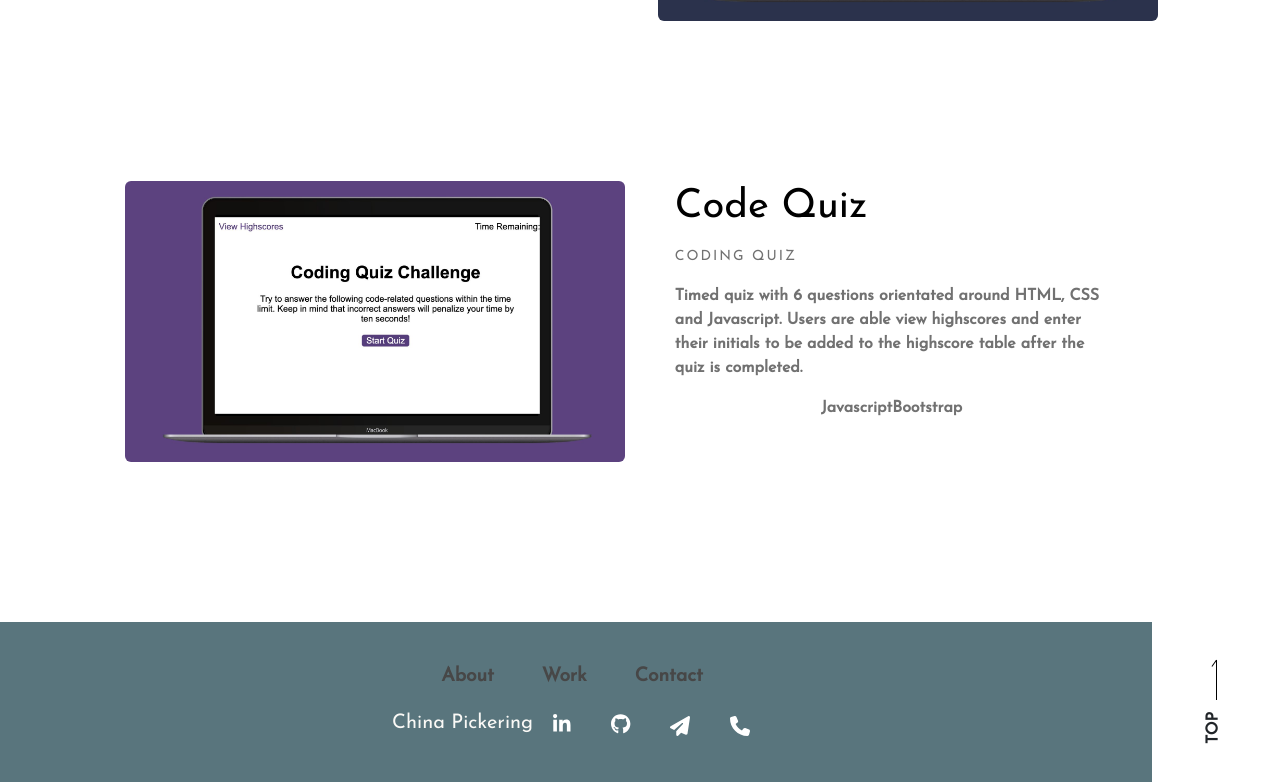
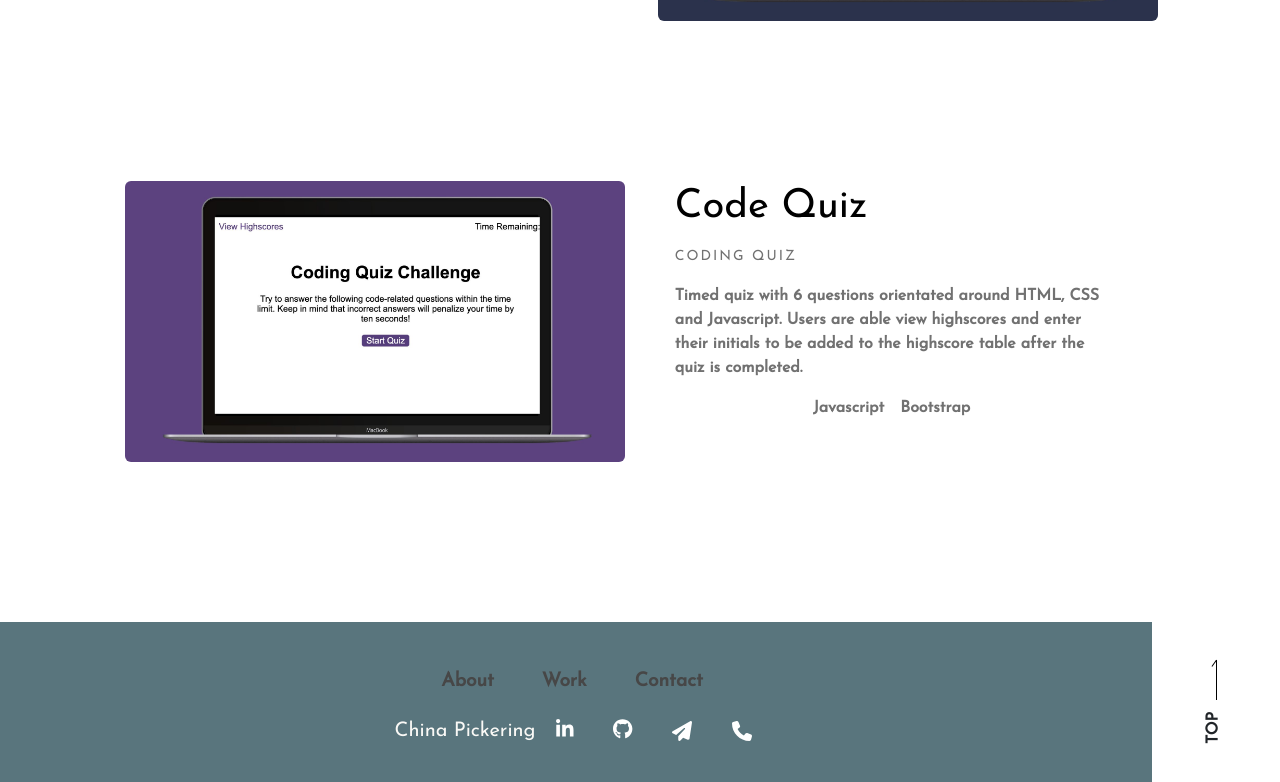
Before and after one commit to chinapicke/portfolio, a React (Create React App) app: page /work in a window 1280 px wide. Shown: the part 2473-3255 px from the top of the page. Built offline with nearby package versions, Linux system fonts and the light colour scheme; some icons are missing.

Commit message:
scroll to top of page effect in situ

```diff
--- a/src/Assets/Styles/Contact.css
+++ b/src/Assets/Styles/Contact.css
@@ -1,6 +1,7 @@
 .contactInnerContainer{
     display: grid;
-    padding:10% 0% 0% 5%;
+    /* padding:10% 0% 0% 5%; */
+    padding:20% 0% 10% 5%;
     /* padding:20% 10% 0 15%; */
     grid-template-columns: 10% 90%;
     color: #474747;
@@ -64,6 +65,10 @@ padding-top: 20px;
         padding-right: 20vw;
     }
 
+    .contactInnerContainer{
+        padding:10% 0% 8% 5%;
+    }
+
 
 }
 
--- a/src/Assets/Styles/Footer.css
+++ b/src/Assets/Styles/Footer.css
@@ -1,8 +1,11 @@
 .footerSection {
     /* background-color: black; */
     background-color: #59757D;
-    height: 20vh;
+    /* height: 20vh; */
     /* width: 85%; */
+    padding-top:20px;
+    /* padding-left:10px;
+    padding-right:10px; */
     display: flex;
     flex-direction: column;
     align-items: center;
@@ -14,6 +17,8 @@
     display: grid;
     grid-template-columns: 90% 10%;
 }
+
+
 
 /* .topOfPage{
     transform: rotate(-90deg);
@@ -65,7 +70,12 @@
 .footerLinks{
     display: flex;
     flex-direction: row;
-    padding-top: 20px;}
+    padding-top: 20px;
+    padding-left: 10px;
+    padding-right: 5px;
+    padding-bottom: 10px;
+    align-items: center;
+}
 
 .contactInnerLinksRow {
     padding-left: 20px;
@@ -76,9 +86,25 @@
 }
 
 .footerName {
-    font-size: 20px;
+    font-size: 15px;
     margin-bottom: 0px;
     color:#FAF9F6;
     margin-left: 10px;
     text-align: center;
 }
+
+@media screen and (min-width:475px){
+    .footerName {
+        font-size: 20px;
+        /* margin-bottom: 0px;
+        color:#FAF9F6;
+        margin-left: 10px;
+        text-align: center; */
+    }
+}
+
+@media screen and (min-width:768px){
+    .footerSection {
+height:20vh;
+    }
+}
--- a/src/Assets/Styles/Navbar.css
+++ b/src/Assets/Styles/Navbar.css
@@ -70,7 +70,7 @@
 .navbarFullScreenOptions {
     text-decoration: none;
     padding:5px;
-    margin-right: 0.5rem;
+    /* margin-right: 0.5rem; */
     font-size: 1.3em;
 }
 
--- a/src/Components/AnimationLayout/RoutesWithAnimation.js
+++ b/src/Components/AnimationLayout/RoutesWithAnimation.js
@@ -5,6 +5,7 @@ import About from '../../Pages/About';
 import Layout from '../Layout';
 import Work from '../../Pages/Work'
 import Contact from '../../Pages/Contact';
+import { useEffect } from 'react';
 // import BrokeButCultured from '../ProjectsPages/BrokeButCultured';
 // import WeatherApp from '../ProjectsPages/WeatherApp'
 // import CodeQuiz from '../ProjectsPages/CodeQuiz';
@@ -14,8 +15,12 @@ import Contact from '../../Pages/Contact';
 
 const RoutesWithAnimation = () => {
 
+  const {pathname} = useLocation();
   const location = useLocation();
-  console.log(location)
+
+  useEffect(()=>{
+window.scrollTo({top:0,behaviour:"smooth"})
+  },[pathname])
 
   return (
     <Routes location={location} key={location.pathname}>
--- a/src/Components/Layout.js
+++ b/src/Components/Layout.js
@@ -46,11 +46,11 @@ const contacts2 = [
 const Layout = () => {
 
   const [showNav, setShowNav] = useState(false);
+
   const [show, setShow] = useState(true);
   const [lastScrollY, setLastScrollY] = useState(0);
 
   // Navbar show when scrolling up
-
 
   useEffect(() => {
     const controlNavbar = () => {
@@ -77,7 +77,7 @@ const Layout = () => {
 
   return (
     <>
-      <NavLink to='/' onClick={() => setShowNav(!showNav)} className={`active ${show && 'hidden '}`}>
+      <NavLink to='/' onClick={() => setShowNav(!showNav)} className={`active ${!show && 'hidden'}`}>
         <div className='fullscreenTopBar hidden lg:flex justify-between px-3'>
           <img src={Logo} alt='page logo' className='logo largeLogo mt-2' />
         </div>
--- a/src/Components/OneProjectCardFullScreenJS.js
+++ b/src/Components/OneProjectCardFullScreenJS.js
@@ -20,12 +20,18 @@ const OneProjectCardFullScreenJS = ({ project }) => {
                 <p>{project.description}</p>
                 <div
                     className="linksGrid "           >
-                    <div>
+                    <div className='flex flex-row'>
                         {/* <Link to={project.deployedURL}>
                             <button className="workLinks">view project</button>
                         </Link>
                         <span className='circleShadow' /> */}
-                        <p>{project.components}</p>
+                         {
+                            project.components.map((item)=>{
+                                return(
+                                    <p className='mx-2'>{item}</p>
+                                )
+                            })
+                        }
                     </div>
                     <div>
                         <Link to={project.githubUrl}>
--- a/src/Pages/About.js
+++ b/src/Pages/About.js
@@ -52,10 +52,11 @@ const About = () => {
           <h1 className='aboutH3 text-center mb-5'>Hi, I'm China Pickering. A dedicated front-end developer with a background in healthcare and a passion for travelling.</h1>
         </div>
       </div>
-      <Fade top distance='%' duration={1500}>
 
       <div className='middleSectionAboutPg'>
-          <div  className='middleSectionItem sectionGrid'>
+        <Fade top distance='%' duration={1800}>
+
+          <div className='middleSectionItem sectionGrid'>
             <div>
               <h2 className='aboutSubheadings'>/STORY</h2>
               <h3 className='aboutSubheadingsH3'>A little about me.</h3>
@@ -68,11 +69,13 @@ const About = () => {
               </p>
               <p>After my bootcamp, I continued to travelled until I returned back to the UK, where I completed a 12-week internship at a healthtech company.
                 I was able to leverage my healthcare background to collaborate and develop a worldwide used contracting website that monitored the effectiveness of health technologies and services.
+                Following my internship, I was able to work as a freelance front-end developer for the same healthtech company.
               </p>
               <p>I'm truly excited to see what the future holds and eager to find my place in a collaborative team where I can continue to do what I love!</p>
 
             </div>
           </div>
+        </Fade>
         <div className='banner'>
           <div className='rightToLeftText'>
             <p>FrontEnd Developer</p>
@@ -96,6 +99,8 @@ const About = () => {
       <div id='waterfallImgDiv' className='middleSectionItem'>
         <img src={Bali} alt='Waterfall' className='waterfallAbout'></img>
       </div>
+      <Fade top distance='%' duration={1800}>
+
         <div className='middleSectionItem sectionGrid'>
           <div>
             <h2 className='aboutSubheadings'>/THE PROCESS</h2>
@@ -106,7 +111,9 @@ const About = () => {
               Futhermore, I am confident in working indepednently and collaboratively, whilst being able to problem-solve through any challenges I face.</p>
           </div>
         </div>
+      </Fade>
 
+      <Fade top distance='%' duration={1800}>
 
         <div className='lg:grid grid-cols-2'>
           <div className='middleSectionItem mb-3 lg:ml-14 lg:mb-0'>
@@ -159,8 +166,10 @@ const About = () => {
             </div>
           </div>
         </div>
+      </Fade>
 
-      </Fade>
+
+
     </motion.div>
   )
 }
```
Lines whose indentation alone changed are shown as unchanged.
